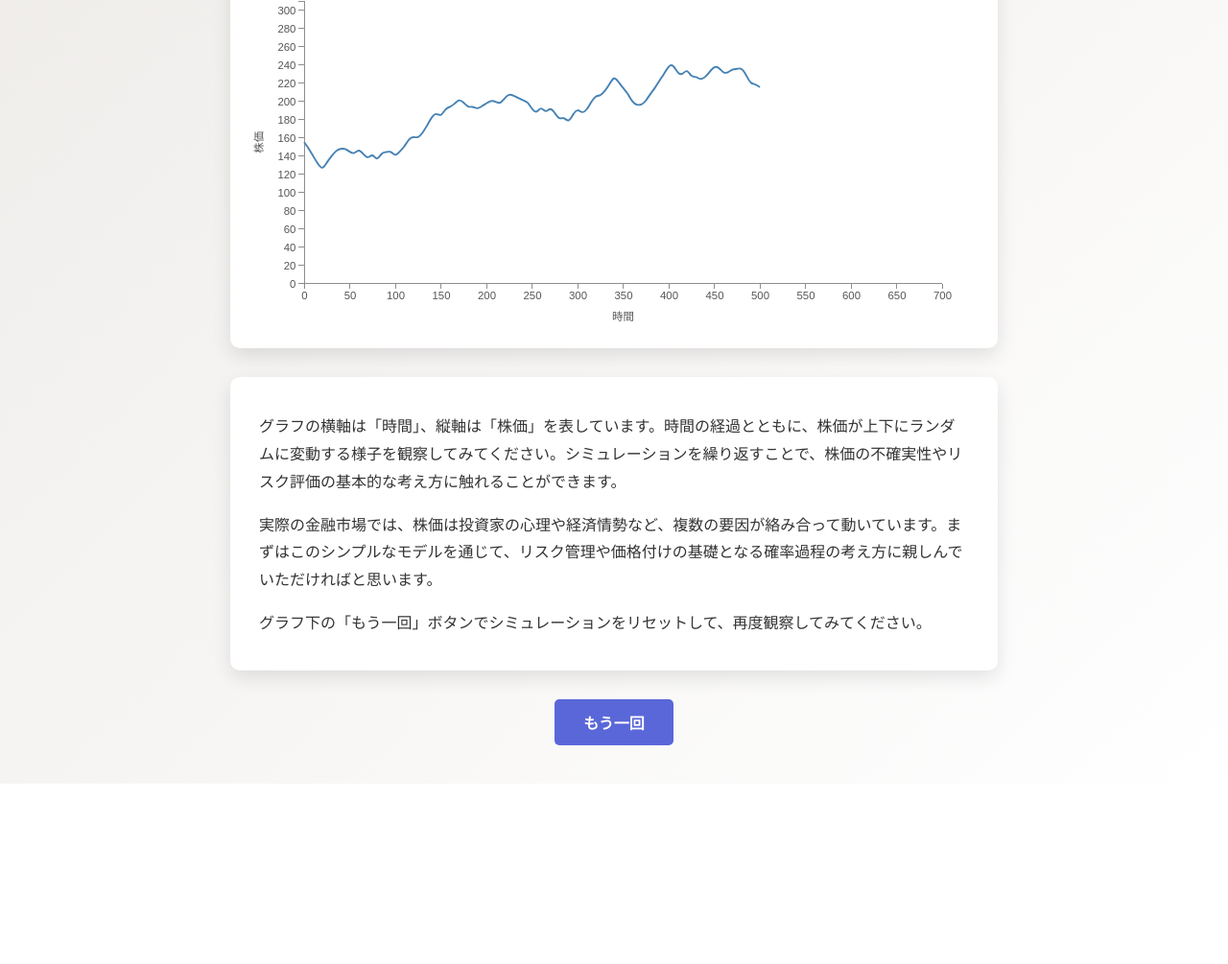
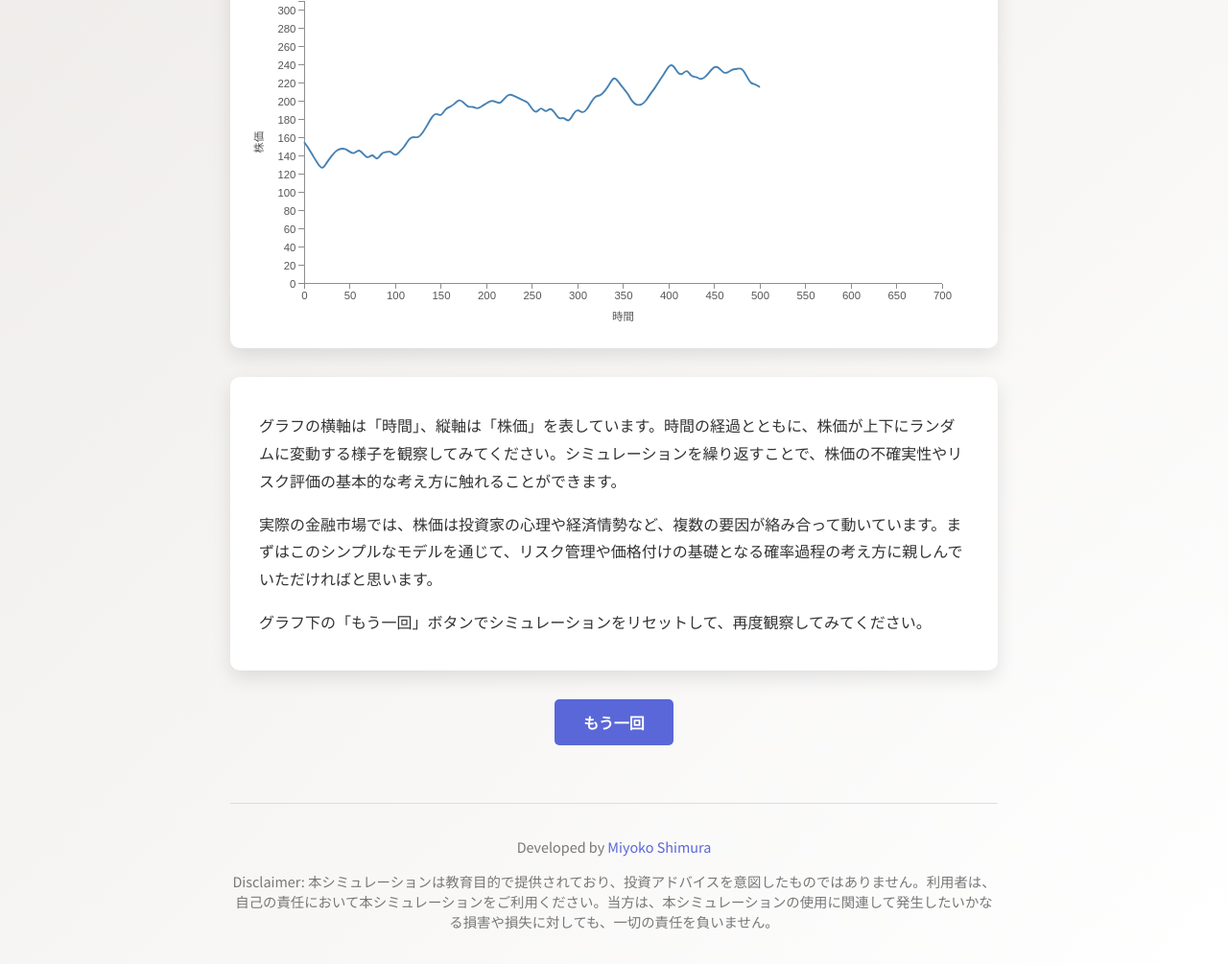
Before and after one commit to miyoko-shimura/brownian-movement, a plain HTML site: page index.html in a window 1280 px wide. Shown: the part 542-1547 px from the top of the page at 96% size. Before the commit the page ends 1359 px from the top, so only its background shows below. Drawn offline with nearby package versions, Linux system fonts and the light colour scheme.

Commit message:
Update index.html

```diff
--- a/index.html
+++ b/index.html
@@ -78,6 +78,24 @@
       background-color: #434190;
       transform: translateY(-2px);
     }
+    /* フッター */
+    footer {
+      width: 100%;
+      max-width: 800px;
+      text-align: center;
+      font-size: 0.9em;
+      color: #777;
+      margin-top: 40px;
+      padding-top: 20px;
+      border-top: 1px solid #ddd;
+    }
+    footer a {
+      color: #5a67d8;
+      text-decoration: none;
+    }
+    footer a:hover {
+      text-decoration: underline;
+    }
     /* モバイル向けレスポンシブ調整 */
     @media (max-width: 600px) {
       h1 {
@@ -127,6 +145,16 @@
 
   <!-- リセットボタン -->
   <button id="resetBtn">もう一回</button>
+
+  <!-- フッター（Miyoko ShimuraのLinkedInリンクとdisclaimer） -->
+  <footer>
+    <p>
+      Developed by <a href="https://www.linkedin.com/in/miyoko-shimura/" target="_blank" rel="noopener noreferrer">Miyoko Shimura</a>
+    </p>
+    <p>
+      Disclaimer: 本シミュレーションは教育目的で提供されており、投資アドバイスを意図したものではありません。利用者は、自己の責任において本シミュレーションをご利用ください。当方は、本シミュレーションの使用に関連して発生したいかなる損害や損失に対しても、一切の責任を負いません。
+    </p>
+  </footer>
 
   <script>
     // グラフ描画領域のサイズとマージン設定（固定サイズ 800×400）
```
